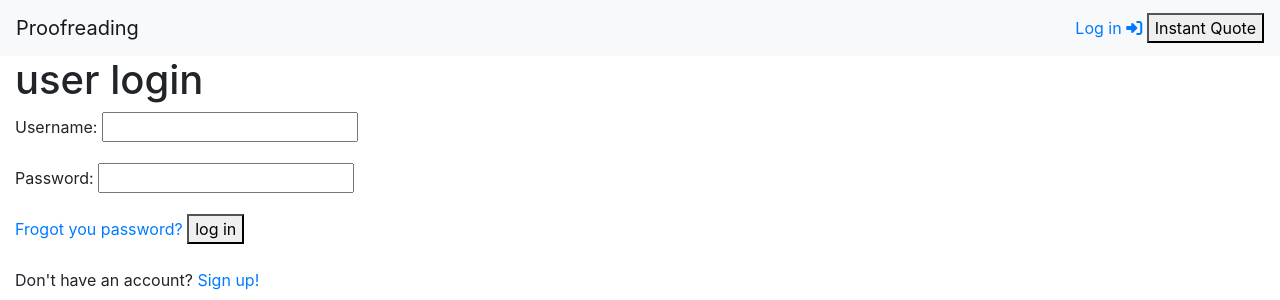
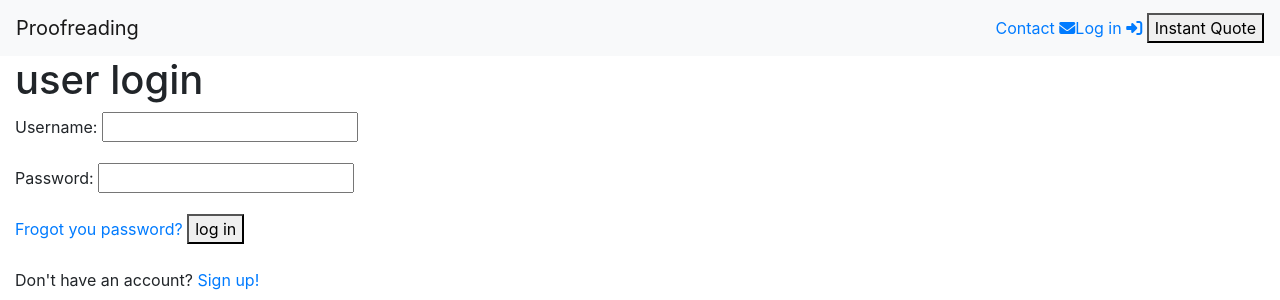
Before and after one commit to andriusci/freelancer, a Django app: page /login/?next=/basket/ in a window 1280 px wide. Shown: the top 300 px of the page. Run offline with Django 3.2, Linux system fonts and the light colour scheme; some libraries are stand-ins or nearby versions.

Commit message:
bugs bugs bugs

```diff
--- a/freelancer_website/templates/base.html
+++ b/freelancer_website/templates/base.html
@@ -53,6 +53,9 @@
                     <a href="#bannerformmodal" data-toggle="modal" data-target="#contactFormModal">Contact <i class="fas fa-envelope"></i></a>
                 </li>
               {%else%}
+              <li class="nav-item">
+                <a href="#bannerformmodal" data-toggle="modal" data-target="#contactFormModal">Contact <i class="fas fa-envelope"></i></a>
+            </li>
               <li class="nav-item">
                   {%if request.build_absolute_uri == "https://freelancer-ci.herokuapp.com/quote/"%}
                   <a href="{% url 'quote_logged' %}"> Log in <i class="fas fa-sign-in-alt"></i></a>
```
